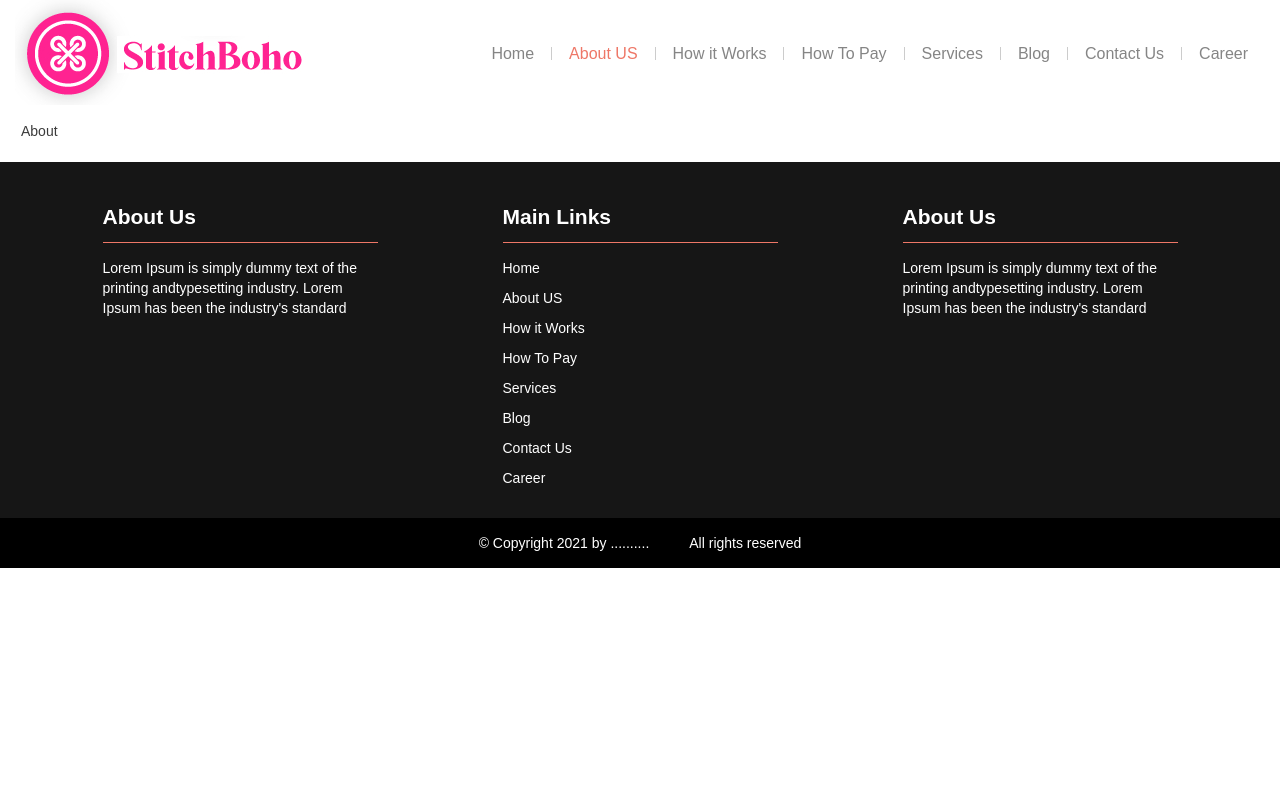
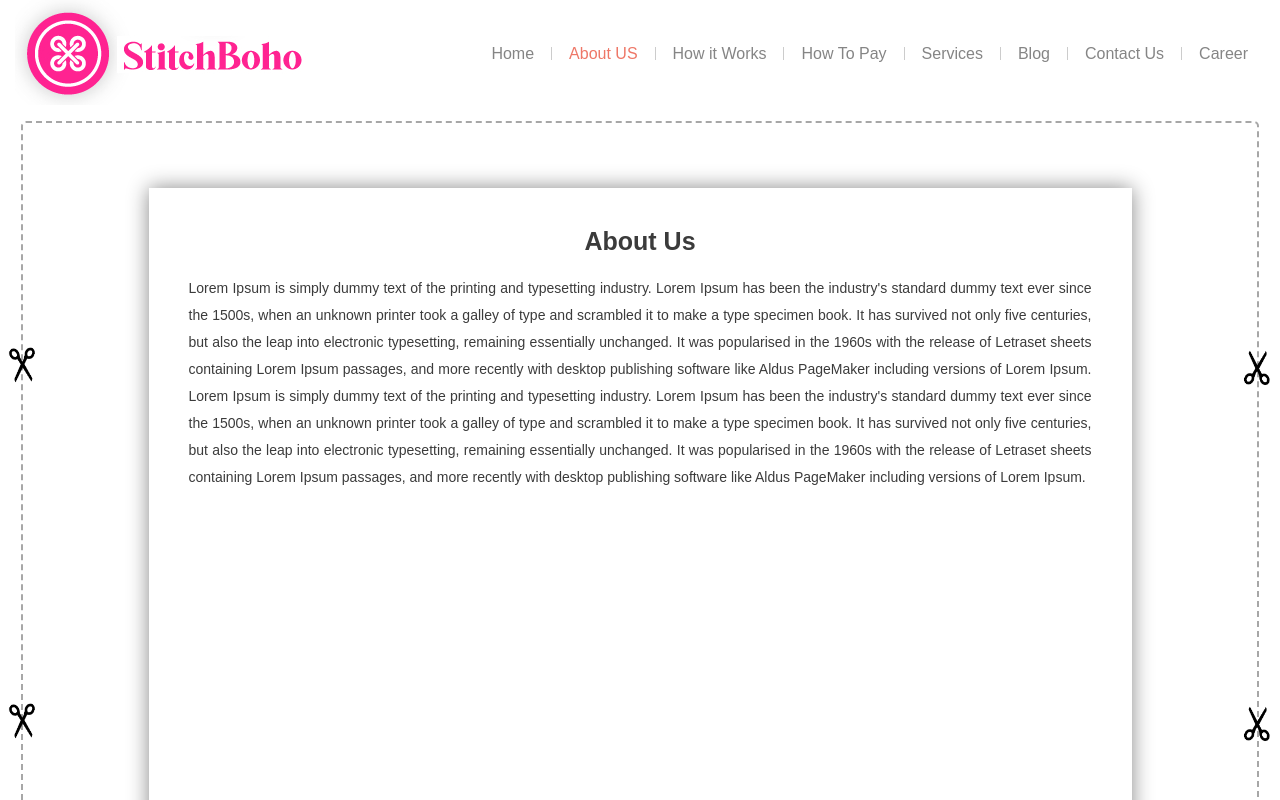
Before and after one commit to Subrata0biswas/stichboho, a React (Create React App) app: page /about-us in a window 1280 px wide. Shown: the top 800 px of the page. Built offline with nearby package versions, Linux system fonts and the light colour scheme.

Commit message:
contact up page

```diff
--- a/src/App.js
+++ b/src/App.js
@@ -12,6 +12,7 @@ import Layout from './layout/layout'
  import Home from './screens/home/home'
  import ProductList from './screens/products/productList'
  import AboutUs from './screens/aboutUs/aboutUs'
+ import ContactUs from './screens/contactUs/contactUs'
 
  import PageNotFound from './components/pageNotFound/pageNotFound'
 
@@ -23,6 +24,7 @@ class App extends React.Component{
           <GeneralRoute exact path="/" component={Home} />
           <GeneralRoute exact path="/product-list/:type/:id" component={ProductList} />
           <GeneralRoute exact path="/about-us" component={AboutUs} />
+          <GeneralRoute exact path="/contact-us" component={ContactUs} />
           <Route component={PageNotFound} />
         </Switch>
       </Router>
--- a/src/components/header/header.js
+++ b/src/components/header/header.js
@@ -15,7 +15,6 @@ class Header extends React.Component{
     }
 
 	onClickRedirect = (type) =>{
-// console.log('pops', this.props)
 		this.props.props.history.push(type)
 	}
 
@@ -53,7 +52,11 @@ class Header extends React.Component{
 						<li><a  href="#">How To Pay</a></li>
 						<li><a  href="#">Services</a></li>
 						<li><a  href="#">Blog</a></li>
-						<li><a  href="#">Contact Us </a></li>
+						<li className={this.props.props.location.pathname==='/contact-us'?"active":null}>
+							<a  href="#" onClick={()=>this.onClickRedirect('/contact-us')}>
+								Contact Us
+							</a>
+						</li>
 						<li><a  href="#">Career</a></li>
 					</ul>
 				 </div>
--- a/src/screens/aboutUs/aboutUs.js
+++ b/src/screens/aboutUs/aboutUs.js
@@ -9,9 +9,32 @@ class AboutUs extends React.Component{
  render(){
     return(
         <main>
-		<div>
-            About
-        </div>
+		<div class="main-border">
+
+
+			<div class="cms-con">
+				<h2 class="title">About Us</h2>
+				<p class="con">Lorem Ipsum is simply dummy text of the printing and typesetting industry.
+                 Lorem Ipsum has been the industry's standard dummy text ever since the 1500s,
+                 when an unknown printer took a galley of type and scrambled it to make a type
+                 specimen book. It has survived not only five centuries, but also the leap into
+                 electronic typesetting, remaining essentially unchanged. It was popularised in the
+                  1960s with the release of Letraset sheets containing Lorem Ipsum passages, and more
+                  recently with desktop publishing software like Aldus PageMaker including versions of
+                  Lorem Ipsum. Lorem Ipsum is simply dummy text of the printing and typesetting industry.
+                   Lorem Ipsum has been the industry's standard dummy text ever since the 1500s, when an
+                    unknown printer took a galley of type and scrambled it to make a type specimen book.
+                     It has survived not only five centuries, but also the leap into electronic
+                     typesetting, remaining essentially unchanged. It was popularised in the 1960s with
+                     the release of Letraset sheets containing Lorem Ipsum passages, and more recently
+                      with desktop publishing software like Aldus PageMaker including versions of Lorem Ipsum.</p>
+			</div>
+			<span class="cut-item top-left"></span>
+			<span class="cut-item left-bottom"></span>
+			<span class="cut-item top-right"></span>
+			<span class="cut-item right-bottom"></span>
+			<span class="cut-item bottom"></span>
+		</div>
 
 	</main>
     )
--- /dev/null
+++ b/src/screens/contactUs/contactUs.js
@@ -0,0 +1,46 @@
+import React from 'react';
+
+class ContactUs extends React.Component{
+    constructor(props){
+        super(props);
+        this.state={}
+    }
+
+ render(){
+    return(
+        <main>
+		<div class="main-border">
+			<div class="contact-container cms-con">
+            <h2 class="title">Contact Us</h2>
+            <div class="contact-frm-outer">
+                    <form action="#">
+                    <ul>
+                        <li>
+                            <div class="first-name">
+                                <input type="text" id="#" name="firstname" placeholder="Your name.."/>
+                            </div>
+                            <div class="last-name">
+                                <input type="text" id="#" name="lastname" placeholder="Your last name.."/>
+                            </div>
+                        </li>
+                        <li>
+                            <input type="tel" id="#" name="phonenumber" placeholder="Phone number"/>
+                        </li>
+                        <li>
+                            <textarea id="subject" name="subject" placeholder="Message.."
+                            style={{height:'200px'}}></textarea>
+                        </li>
+                        <li class="submit-outer">
+                        <input type="submit" value="Submit"/>
+                        </li>
+                    </ul>
+                    </form>
+             </div>
+            </div>
+		</div>
+	</main>
+    )
+ }
+}
+
+export default ContactUs;
```
